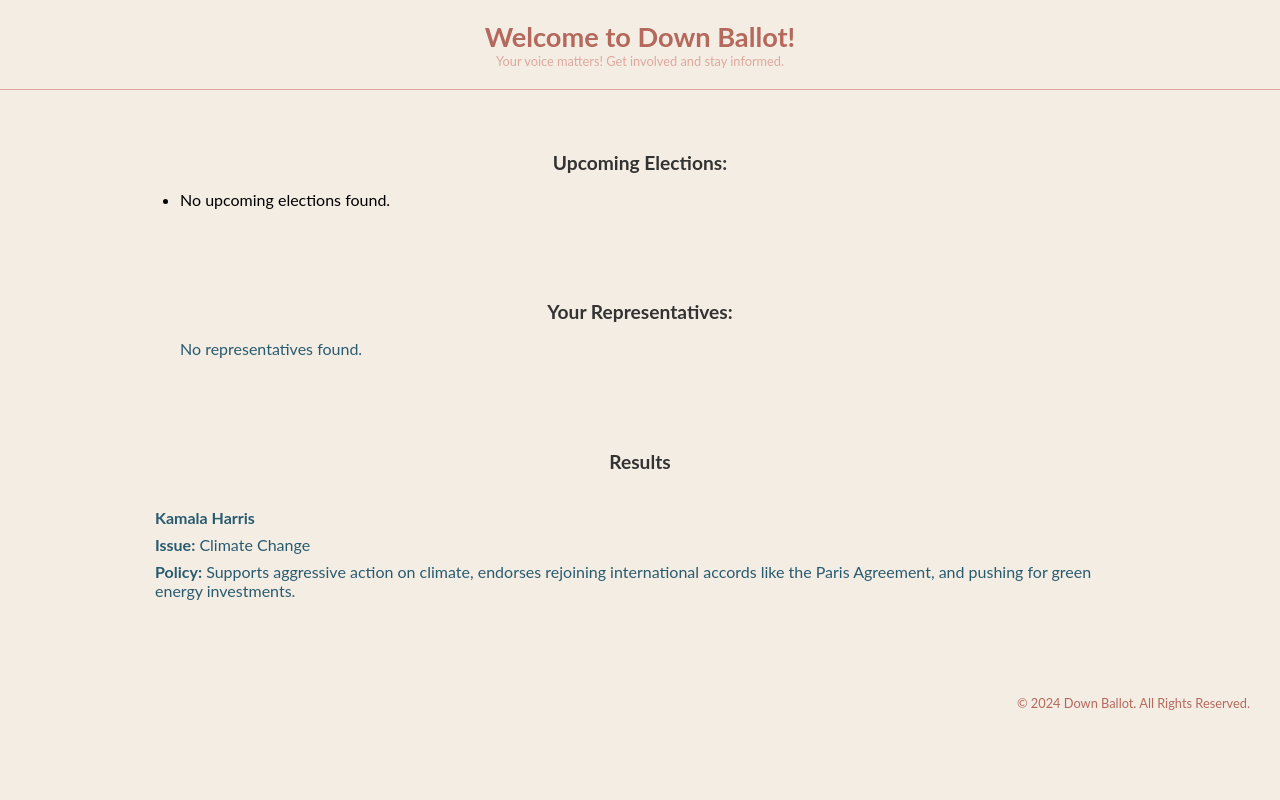
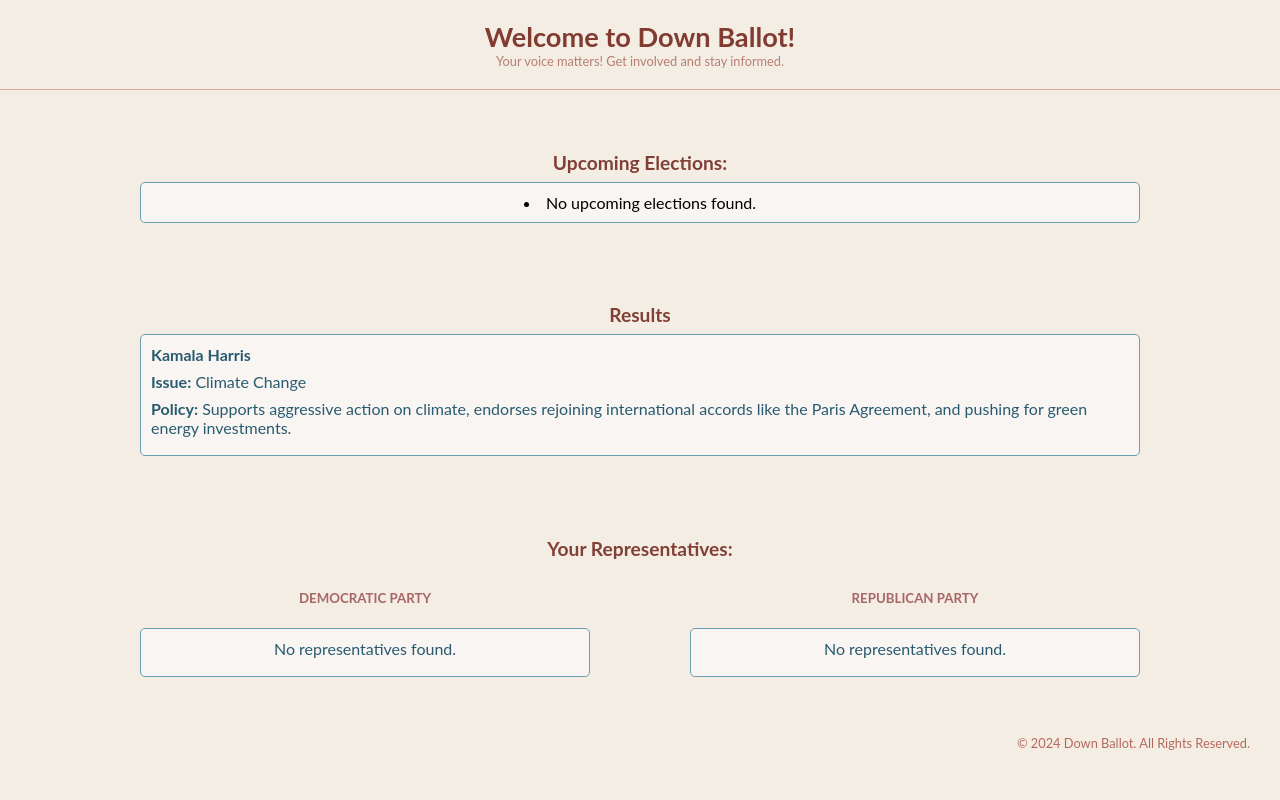
Before and after one commit to pruyontrarakk/Down-Ballot, a Flask app: page /results in a window 1280 px wide. Run offline with Flask 3, Linux system fonts and the light colour scheme.

Commit message:
fixed server and edited UI

```diff
--- a/server.py
+++ b/server.py
@@ -21,30 +21,6 @@
 def home():
     """Render the form on the homepage."""
     return render_template('form.html', maps_api_key=MAPS_API_KEY, openai_api_key=OPENAI_API_KEY, level=list_level, inquiry=list_inquiry)
-
-
-# @app.route('/results', methods=['POST', 'GET'])
-# def show_results():
-#     # # Get the form data
-#
-#     street_address = request.form.get('address')
-#     selected_levels = request.form.getlist('level')  # Multiple selections
-#     selected_inquiries = request.form.getlist('inquiry')  # Multiple selections
-#     print(street_address)
-#     print(selected_levels)
-#     print(selected_inquiries)
-#     #
-#     # # This is just placeholder data; in reality, you'd use real data from API
-#     info = [
-#         {'name': 'ava', 'platform': [{'issue': 'Climate Change', 'policy': ''}, {'issue': '', 'policy': ''}]},
-#         {'name': 'pru', 'platform': [{'issue': 'Healthcare', 'policy': ''}]}
-#     ]
-#
-#     # Pass the form data and results to the results template
-#     # return render_template('results.html')
-#     return render_template('results.html', address=street_address, levels=selected_levels, inquiries=selected_inquiries)
-#
-#
 
 
 @app.route('/results', methods=['POST', 'GET'])
@@ -91,11 +67,6 @@
 
     return representatives
 
-# Example usage:
-rep_data = [{'name': 'Joseph R. Biden', 'address': [{'line1': '1600 Pennsylvania Avenue Northwest', 'city': 'Washington', 'state': 'DC', 'zip': '20500'}], 'party': 'Democratic Party', 'phones': ['(202) 456-1111'], 'urls': ['https://www.whitehouse.gov/', 'https://en.wikipedia.org/wiki/Joe_Biden'], 'channels': [{'type': 'Twitter', 'id': 'potus'}]}, {'name': 'Kamala D. Harris', 'address': [{'line1': '1600 Pennsylvania Avenue Northwest', 'city': 'Washington', 'state': 'DC', 'zip': '20500'}], 'party': 'Democratic Party', 'phones': ['(202) 456-1111'], 'urls': ['https://www.whitehouse.gov/', 'https://en.wikipedia.org/wiki/Kamala_Harris'], 'channels': [{'type': 'Twitter', 'id': 'VP'}]}]
-
-representatives = extract_representative_data(rep_data)
-print(representatives)
 
 @app.route("/post_results", methods=['POST'])
 def post_results():
--- a/static/css/styles.css
+++ b/static/css/styles.css
@@ -8,7 +8,7 @@
     height: 100%; /* Ensure full height */
 }
 
-h1, h2 {
+h1, h2, h4 {
     color: #333;
 }
 
@@ -89,6 +89,24 @@
     border-radius: 5px;
     margin-bottom: 5px;
     text-align: center;
+}
+
+.button-box-2 {
+    border: 1px solid #6A9FB5; /* Muted Blue */
+    padding: 10px;
+    border-radius: 5px;
+    margin-bottom: 5px;
+    text-align: left;
+    background-color: #f8f5f2;
+}
+
+.button-box-3 {
+    border: 1px solid #6A9FB5; /* Muted Blue */
+    padding: 10px;
+    border-radius: 5px;
+    margin-bottom: 5px;
+    text-align: center;
+    background-color: #f8f5f2;
 }
 
 /* Styling the label inside the box */
@@ -178,13 +196,13 @@
 .site-header h1 {
     margin: 0;
     font-size: 1.7rem; /* Decrease font-size */
-    color: #B5695D; /* Soft Cream */
+    color: #813b30; /* Soft Cream */
 }
 
 .site-header p {
     margin: 0;
     font-size: 0.8rem; /* Decrease font-size */
-    color: #DFA89E; /* Light Muted Red */
+    color: #b77e74; /* Light Muted Red */
 }
 
 /* Footer styling */
@@ -217,7 +235,7 @@
 /* Heading for the name */
 .result-box h4 {
     font-size: 1.2rem;
-    color: #333;
+    color: #814036;
     margin-bottom: 8px;  /* Spacing between name and issue */
     text-align: center;   /* Center-align the name */
 }
@@ -256,3 +274,24 @@
     color: #295b70;
     font-size: 1rem; /* Decrease font-size */
 }
+
+/*for democratic vs republicans*/
+
+.representatives-container {
+    display: flex;
+    justify-content: space-between;
+}
+
+.democratic, .republican {
+    width: 45%;
+}
+
+.democratic ul, .republican ul {
+    list-style-type: none;
+    padding: 0;
+}
+
+.democratic h5, .republican h5 {
+    text-align: center;
+    color: #a86666;
+}
--- a/static/js/main.js
+++ b/static/js/main.js
@@ -45,6 +45,7 @@
                 processData: false,
                 contentType: false,
                 success: function (response) {
+
                     let info = [
                         {
                             'name': 'ava',
@@ -63,7 +64,8 @@
                             data: JSON.stringify(data),
                             contentType: 'application/json',
                             success: function (response) {
-                                console.log('Sent to server:', response )
+                                console.log('Sent to server:', response)
+                                window.location.href = '/results'
                             },
                             error: function (error) {
                                 console.error('Error sending data:', error);
--- a/templates/results.html
+++ b/templates/results.html
@@ -6,39 +6,58 @@
         <!-- Upcoming Elections Section -->
         <div class="result-box">
             <h4>Upcoming Elections:</h4>
-            <ul>
+            <div class="button-box-3">
                 {% for election in current_year_elections %}
                     <label_results>
-                        Election: {{ election.name }} on {{ election.electionDay }}
+                        <strong> {{ election.name }} on {{ election.electionDay }}</strong>
                     </label_results>
                 {% else %}
                     <li>No upcoming elections found.</li>
                 {% endfor %}
-            </ul>
-        </div>
-
-        <!-- Representatives Section -->
-        <div class="result-box">
-            <h4>Your Representatives:</h4>
-            <ul>
-                {% for rep in representatives %}
-                    <label_results>{{ rep.name }}, {{ rep.party }}, {{ rep.phones }}</label_results>
-                {% else %}
-                    <label_results>No representatives found.</label_results>
-                {% endfor %}
-            </ul>
+            </div>
         </div>
 
         <!-- Candidate Results Section -->
         <div class="result-box">
             <h4>Results</h4>
-            <div class="result-box">
+            <div class="button-box-2">
                 <label_results><strong>Kamala Harris</strong></label_results>
                 <label_results><strong>Issue:</strong> Climate Change</label_results>
                 <label_results><strong>Policy:</strong> Supports aggressive action on climate, endorses rejoining international accords like the Paris Agreement, and pushing for green energy investments.</label_results>
             </div>
 
         </div>
+
+
+        <!-- Representatives Section -->
+        <div class="result-box">
+            <h4>Your Representatives:</h4>
+            <div class="representatives-container">
+                <div class="democratic">
+                    <h5>DEMOCRATIC PARTY</h5>
+                    <div class="button-box-3">
+                        {% for rep in representatives if rep.party == 'Democratic Party' %}
+                        <label_results>{{ rep.name }}, {{ rep.phones }}</label_results>
+                        {% else %}
+                        <label_results>No representatives found.</label_results>
+                        {% endfor %}
+                    </div>
+                </div>
+
+                <div class="republican">
+                    <h5>REPUBLICAN PARTY</h5>
+                    <div class="button-box-3">
+                        {% for rep in representatives if rep.party == 'Republican Party' %}
+                        <label_results>{{ rep.name }}, {{ rep.phones }}</label_results>
+                        {% else %}
+                        <label_results>No representatives found.</label_results>
+                        {% endfor %}
+                    </div>
+                </div>
+            </div>
+        </div>
+
+
     </div>
 </main>
 {% endblock %}
```
Also changed, not shown: 1 other file.
